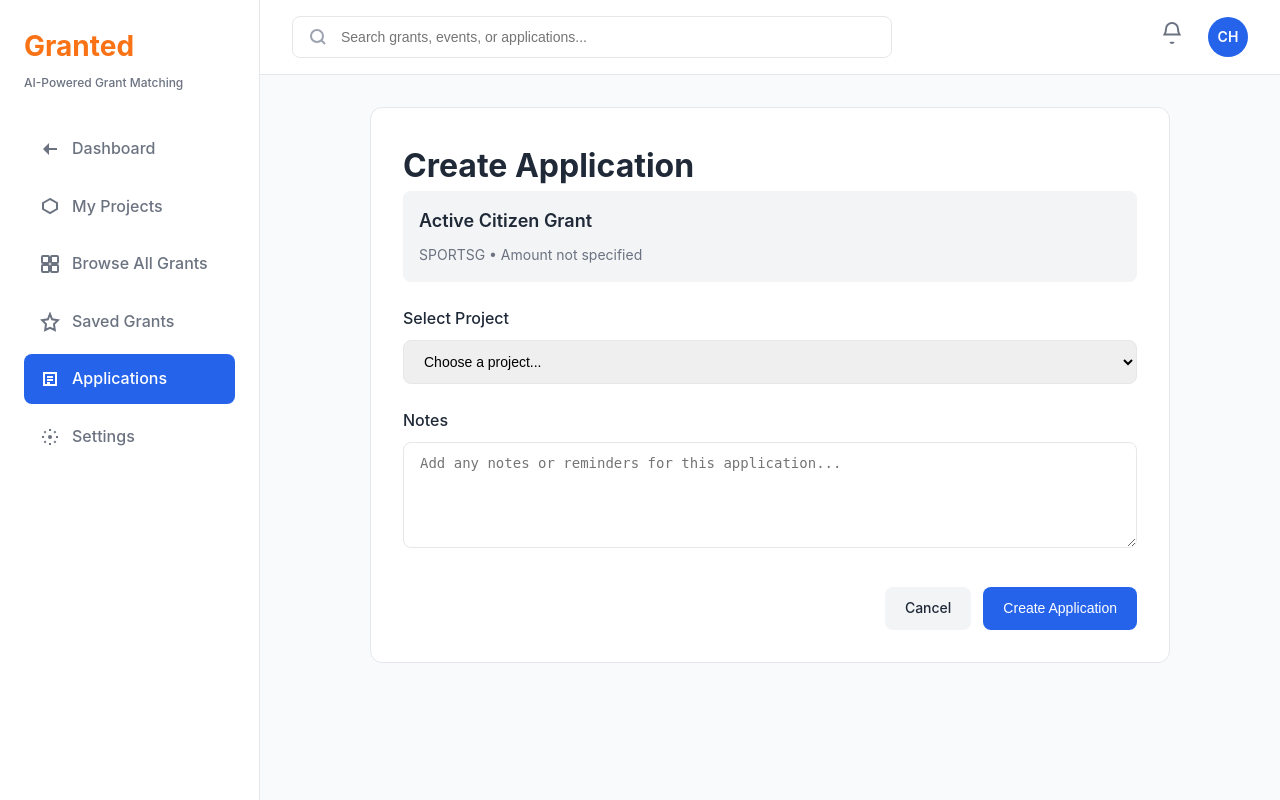
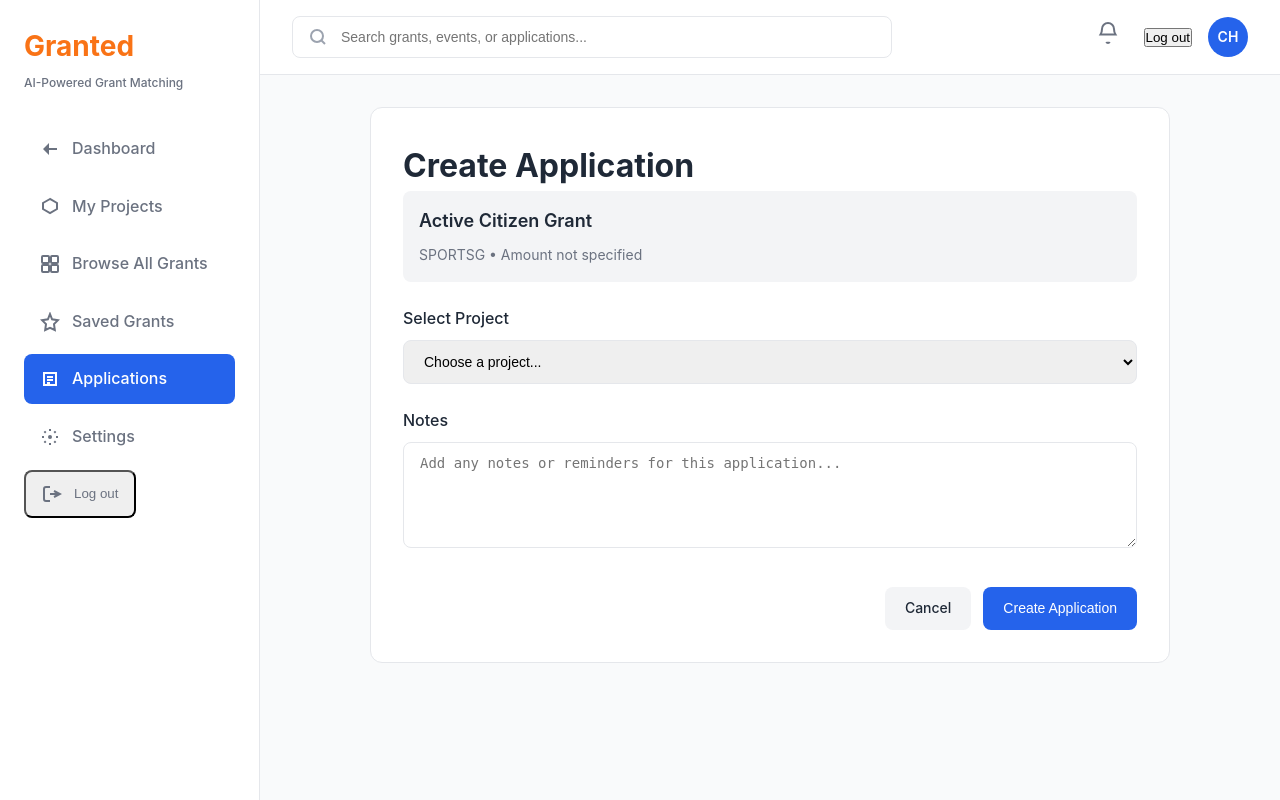
Before and after one commit to chloe472/grantmatch, a Django app: page /applications/create/5/ in a window 1280 px wide. Run offline with Django 5.2, Linux system fonts and the light colour scheme; a user stored in the database is signed in; data comes from the database, SQL or seed files in the repository; data that the repository does not hold is empty.

Commit message:
added logout button

```diff
--- a/grantmatchproject/create_test_notifications.py
+++ b/grantmatchproject/create_test_notifications.py
@@ -47,7 +47,7 @@ for notif_data in notifications:
         link=notif_data['link'],
         is_read=False
     )
-    print(f"✓ Created: {notification.title}")
+    print(f"Created: {notification.title}")
 
-print(f"\n✅ Created {len(notifications)} test notifications!")
+print(f"\nCreated {len(notifications)} test notifications!")
 print(f"Refresh your browser to see them.")
--- a/grantmatchproject/grants/templates/grants/base.html
+++ b/grantmatchproject/grants/templates/grants/base.html
@@ -58,6 +58,19 @@
                     </svg>
                     <span>Settings</span>
                 </a>
+                {% if user.is_authenticated %}
+                <form action="{% url 'logout' %}" method="post" class="nav-logout-form">
+                    {% csrf_token %}
+                    <button type="submit" class="nav-item nav-item-logout">
+                        <svg width="20" height="20" viewBox="0 0 20 20" fill="none" stroke="currentColor" stroke-width="2">
+                            <path d="M8 17H4a2 2 0 0 1-2-2V5a2 2 0 0 1 2-2h4"/>
+                            <polyline points="12 13 18 10 12 7"/>
+                            <line x1="18" y1="10" x2="8" y2="10"/>
+                        </svg>
+                        <span>Log out</span>
+                    </button>
+                </form>
+                {% endif %}
             </nav>
         </aside>
 
@@ -161,6 +174,10 @@
                         </div>
                     </div>
                     {% if user.is_authenticated %}
+                        <form action="{% url 'logout' %}" method="post" class="header-logout-form">
+                            {% csrf_token %}
+                            <button type="submit" class="header-logout-link" title="Log out">Log out</button>
+                        </form>
                         <div class="user-avatar">
                             {% if user.profile.avatar_initials %}
                                 {{ user.profile.avatar_initials }}
@@ -230,6 +247,7 @@
         if (notificationBellBtn) {
             notificationBellBtn.addEventListener('click', function(e) {
                 e.preventDefault();
+                e.stopPropagation();
                 notificationsPanel.classList.toggle('active');
                 if (notificationsPanel.classList.contains('active')) {
                     var rect = notificationBellBtn.getBoundingClientRect();
@@ -237,11 +255,11 @@
                 }
             });
 
-            // Close panel when clicking outside
+            // Close panel when clicking outside (use capture so we run after panel is open; ignore same click as open)
             document.addEventListener('click', function(e) {
-                if (!notificationBellBtn.contains(e.target) && !notificationsPanel.contains(e.target)) {
-                    notificationsPanel.classList.remove('active');
-                }
+                if (!notificationsPanel.classList.contains('active')) return;
+                if (notificationBellBtn.contains(e.target) || notificationsPanel.contains(e.target)) return;
+                notificationsPanel.classList.remove('active');
             });
         }
 
```
